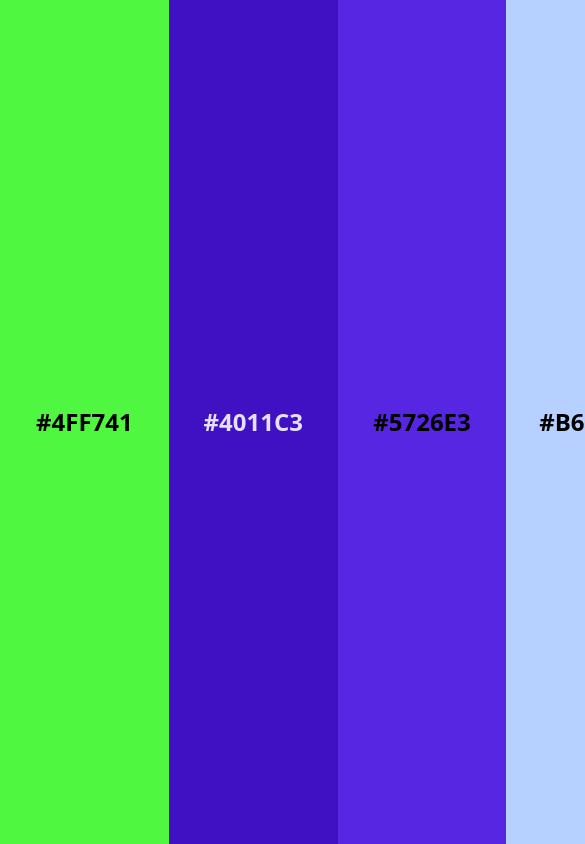
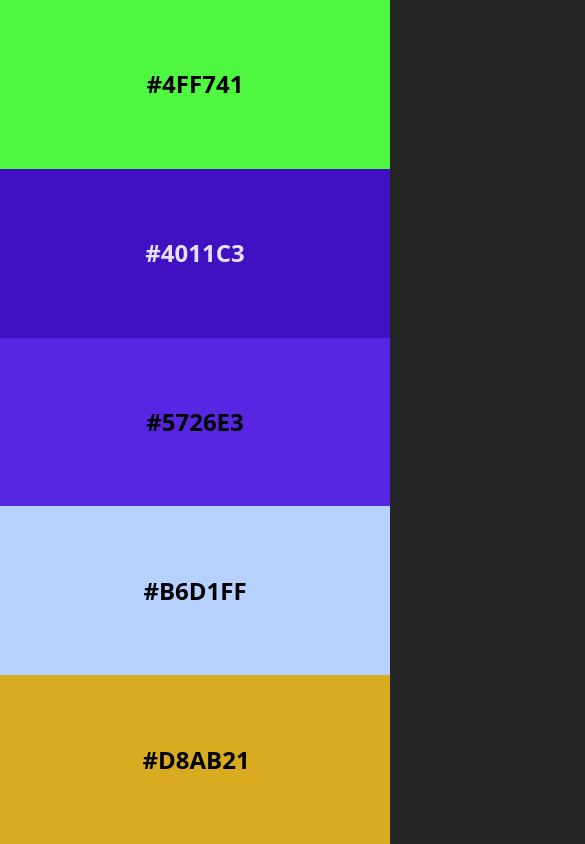
Before and after one commit to Lava519/colors-minimal, a React (Vite) app: page / in a window 390 px wide. Shown: the top 844 px of the page, 585 px wide, since content can reach past the window. Built offline with nearby package versions, Linux system fonts and the light colour scheme.

Commit message:
Responsive

```diff
--- a/src/App.css
+++ b/src/App.css
@@ -68,3 +68,21 @@
 .plus > div > img {
   width: 20px;
 }
+
+@media (max-width: 1300px) {
+  .colors-container {
+    flex-direction: column;
+  }
+  .border {
+    height: 60px;
+    width: 100vw;
+    left: 0;
+    top: -30px;
+  }
+  .plus {
+    height: 0;
+    width: 100%;
+    top: 0;
+    left: 0;
+  }
+}
--- a/src/index.css
+++ b/src/index.css
@@ -10,7 +10,3 @@
   margin: 0;
   padding: 0
 }
-
-body {
-  min-width: 100vh;
-}
```
